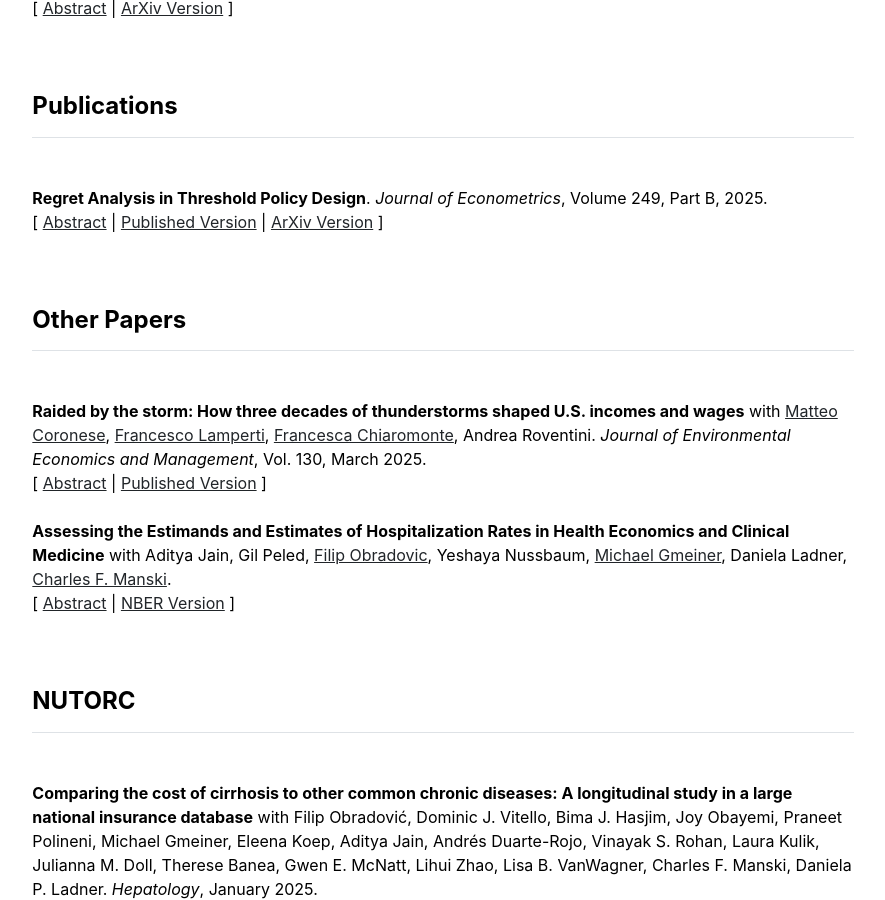
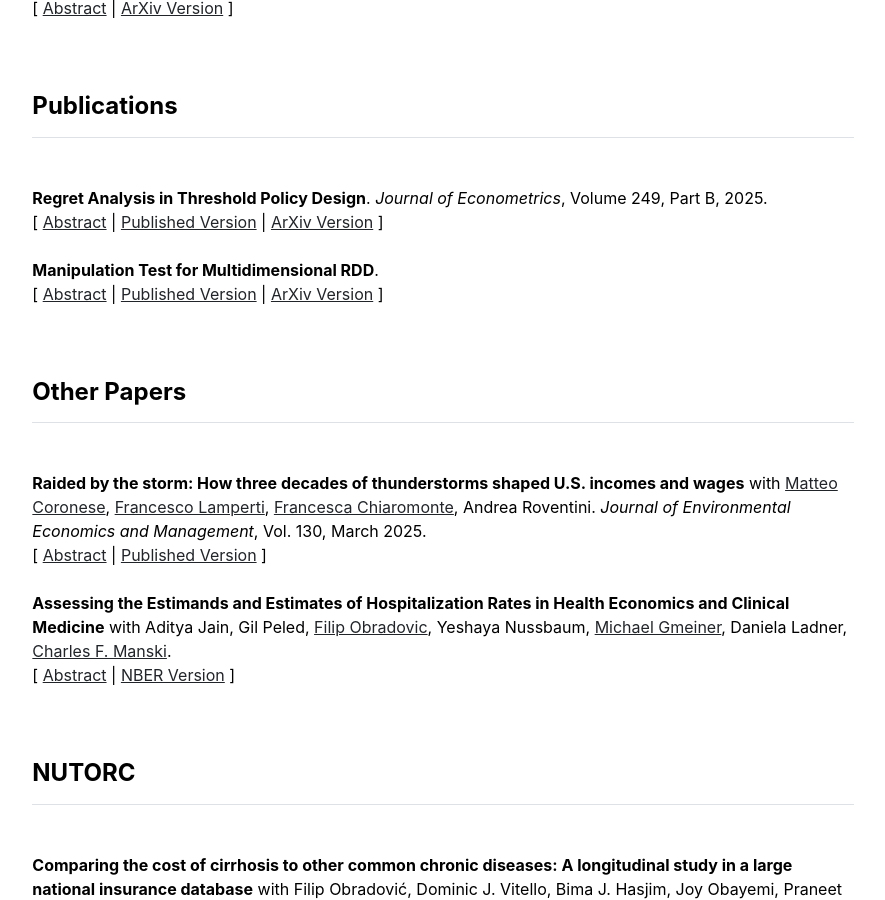
Before and after one commit to fedecrp/fedecrp.github.io, a Jekyll site: the page built from index.md, in a window 1280 px wide and 900 px high, scrolled down 787 px. Shown: the whole window, without its empty margins (197-1082 px from the left). Built offline with Jekyll 4.4.1, drawn with Linux system fonts in a browser that asks for light colours.

Commit message:
Update publications.html

```diff
--- a/_includes/publications.html
+++ b/_includes/publications.html
@@ -28,6 +28,27 @@
         </div>
       </li>
 
+      <li class="mb-4">
+        <div>
+          <strong>Manipulation Test for Multidimensional RDD</strong>.
+        </div>
+        <div>
+          [
+          <a href="#" class="abstract-toggle" data-target="abs3"
+             style="text-decoration: underline; color: #007bff;">Abstract</a>
+          |
+          <a href="https://fedecrp.github.io/assets/papers/manipulation_test_for_mrdd.pdf" target="_blank">Published Version</a>
+          |
+          <a href="https://arxiv.org/abs/2402.10836" target="_blank">ArXiv Version</a>
+          ]
+        </div>
+        <div id="abs3" class="abstract-content mt-2" style="display: none; text-align: justify;">
+          <p>
+            The causal inference model proposed by Lee (2008) for the regression discontinuity design (RDD) relies on assumptions that imply the continuity of the density of the assignment (running) variable. The test for this implication is commonly referred to as the manipulation test and is regularly reported in applied research to strengthen the design's validity. The multidimensional RDD (MRDD) extends the RDD to contexts where treatment assignment depends on several running variables. This paper introduces a manipulation test for the MRDD. First, it develops a theoretical model for causal inference with the MRDD, which is used to derive a testable implication on the conditional marginal densities of the running variables. Then, it constructs the test for the implication based on a quadratic form of a vector of statistics separately computed for each marginal density. Finally, the proposed test is compared with alternative procedures commonly employed in applied research.
+          </p>
+        </div>
+      </li>
+
     </ul>
   </div>
 </div>
```
